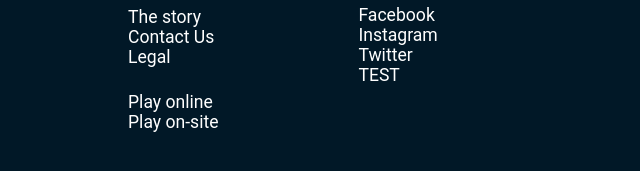
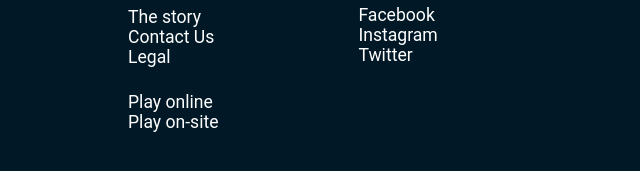
Before and after one commit to Patseroni/Assignment-2_Startpage-Escape-Rooms, a plain HTML site: page index.html in a window 1280 px wide. Shown: the part 3650-3821 px from the top of the page, 640-1280 px from the left. Drawn offline with Linux system fonts and the light colour scheme.

Commit message:
takebacktest

```diff
--- a/index.html
+++ b/index.html
@@ -217,7 +217,6 @@
                 <a class="foot__facebook" href="#">Facebook</a>
                 <a class="foot__instagram" href="#">Instagram</a>
                 <a class="foot__twitter" href="#">Twitter</a>
-                <a href="#">TEST</a>
             </div>
         </footer>
     </div>
```
